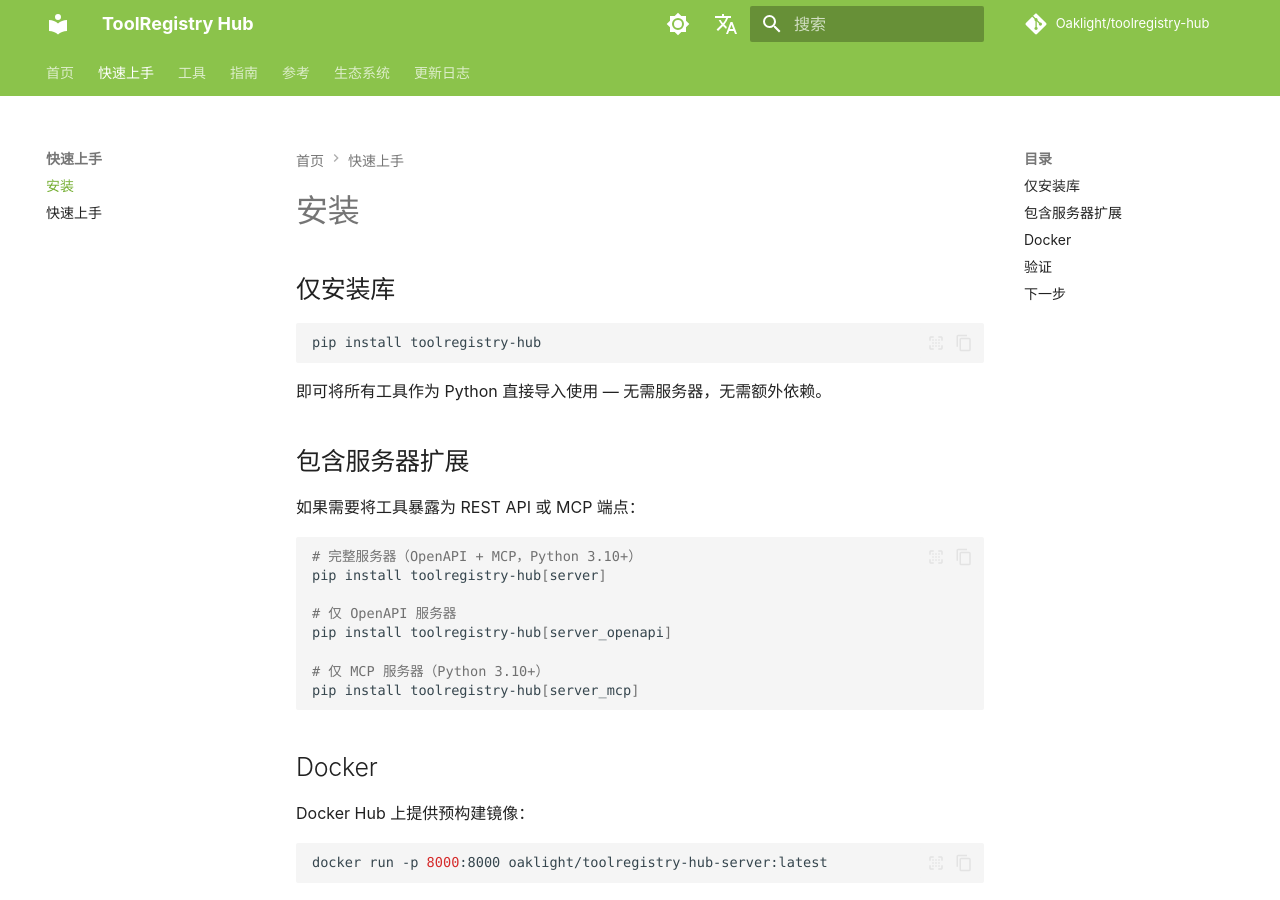
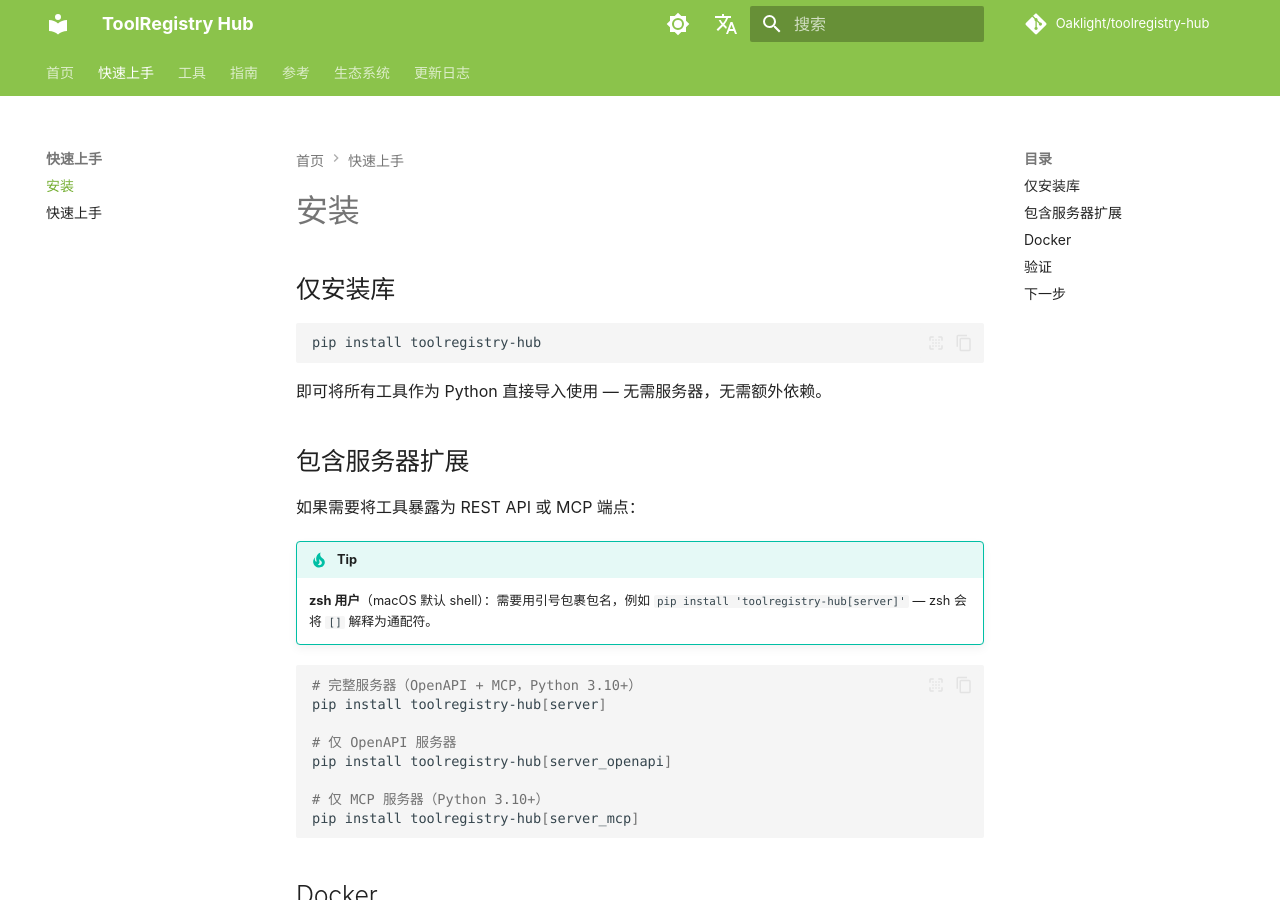
Before and after one commit to Oaklight/toolregistry-hub, an MkDocs documentation site: the page built from docs/get-started/installation.md, in a window 1280 px wide and 900 px high. Built offline with MkDocs 1.6.1 and Material for MkDocs 9.7.7, drawn with Linux system fonts in a browser that asks for light colours; some web fonts are replaced; comment, search, counter and statistics services are not loaded.

Commit message:
docs: add zsh quoting tip for extras install, enable pymdownx.emoji
zsh treats [] as glob patterns, causing pip install with extras to fail.
Added a tip admonition. Also added pymdownx.emoji extension so Material
icon shortcodes render properly.

````diff
--- a/docs/get-started/installation.md
+++ b/docs/get-started/installation.md
@@ -19,6 +19,9 @@
 ## 包含服务器扩展
 
 如果需要将工具暴露为 REST API 或 MCP 端点：
+
+!!! tip
+    **zsh 用户**（macOS 默认 shell）：需要用引号包裹包名，例如 `pip install 'toolregistry-hub[server]'` — zsh 会将 `[]` 解释为通配符。
 
 ```bash
 # 完整服务器（OpenAPI + MCP，Python 3.10+）
--- a/mkdocs.yml
+++ b/mkdocs.yml
@@ -137,6 +137,9 @@
       generic: true
   - footnotes
   - attr_list
+  - pymdownx.emoji:
+      emoji_index: !!python/name:material.extensions.emoji.twemoji
+      emoji_generator: !!python/name:material.extensions.emoji.to_svg
   - md_in_html
   - toc:
       permalink: true
````
